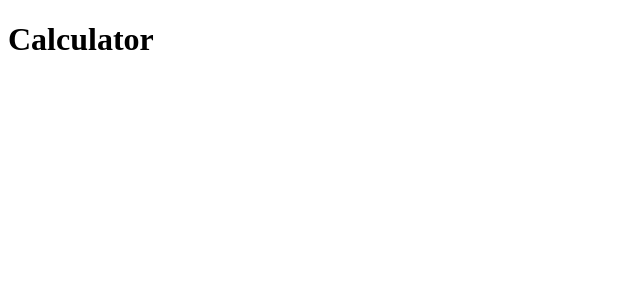
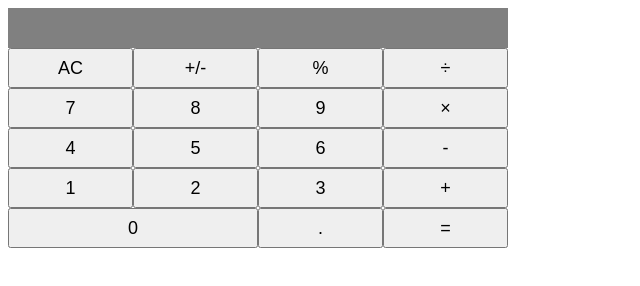
Before and after one commit to kawrou/odin_project_calculator, a website: page index.html in a window 1280 px wide. Shown: the whole page, without its empty margins (0-640 px from the left). Drawn offline with Linux system fonts and the light colour scheme.

Commit message:
Basic HTML and styles layout

```diff
--- a/index.html
+++ b/index.html
@@ -1,14 +1,35 @@
 <!DOCTYPE html>
 <html lang="en">
  <head>
-    <meta charset="UTF-8">
-    <meta name="viewport" content="width=device-width, initial-scale=1.0">
+  <meta charset="UTF-8" />
+  <meta name="viewport" content="width=device-width, initial-scale=1.0" />
   <script src="" defer></script>
+  <link href="style.css" rel="stylesheet" type="text/css" />
   <title>Calculator</title>
  </head>
  <body>
-    <h1>Calculator</h1>
-    <p></p>
+  <div id="container">
+   <div id="display"></div>
+   <button type="button" class="button" value="clear">AC</button>
+   <button type="button" class="button" value="">+/-</button>
+   <button type="button" class="button" value="">%</button>
+   <button type="button" class="button" value="/">÷</button>
+   <button type="button" class="button" value="7">7</button>
+   <button type="button" class="button" value="8">8</button>
+   <button type="button" class="button" value="9">9</button>
+   <button type="button" class="button" value="x">×</button>
+   <button type="button" class="button" value="4">4</button>
+   <button type="button" class="button" value="5">5</button>
+   <button type="button" class="button" value="6">6</button>
+   <button type="button" class="button" value="-">-</button>
+   <button type="button" class="button" value="1">1</button>
+   <button type="button" class="button" value="2">2</button>
+   <button type="button" class="button" value="3">3</button>
+   <button type="button" class="button" value="+">+</button>
+   <button type="button" id = "zero-button" class="button" value="0">0</button>
+   <button type="button" class="button" value=".">.</button>
+   <button type="button" class="button" value="=">=</button>
 
+  </div>
  </body>
 </html>
--- a/script/script.js
+++ b/script/script.js
@@ -1,4 +1,4 @@
-let num1, num2, operator;
+let num1, num2, operator, display;
 
 const operate = (num1, num2, operator) => {
  switch (operator) {
--- /dev/null
+++ b/style.css
@@ -0,0 +1,26 @@
+
+#container {
+    width: 500px;
+    display: flex;
+    flex-wrap: wrap;
+    justify-content: space-evenly;
+}
+
+#display {
+    flex: 0 1 100%;
+    height: 40px;
+    background-color: grey;
+    justify-content: right;
+}
+
+.button {
+    flex: 1 0 25%;
+    height: 40px;
+    font-size: 18px;
+    cursor: pointer;
+    box-sizing: border-box;
+}
+
+#zero-button {
+    flex: 1 0 50%;
+}
```
Lines whose indentation alone changed are shown as unchanged.
